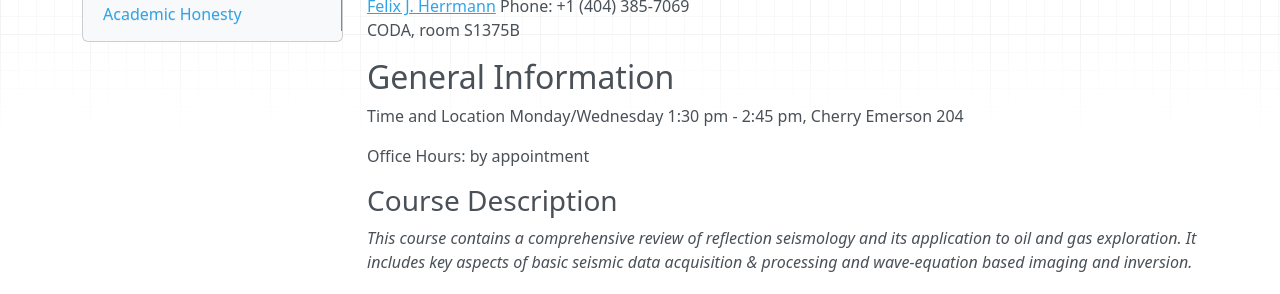
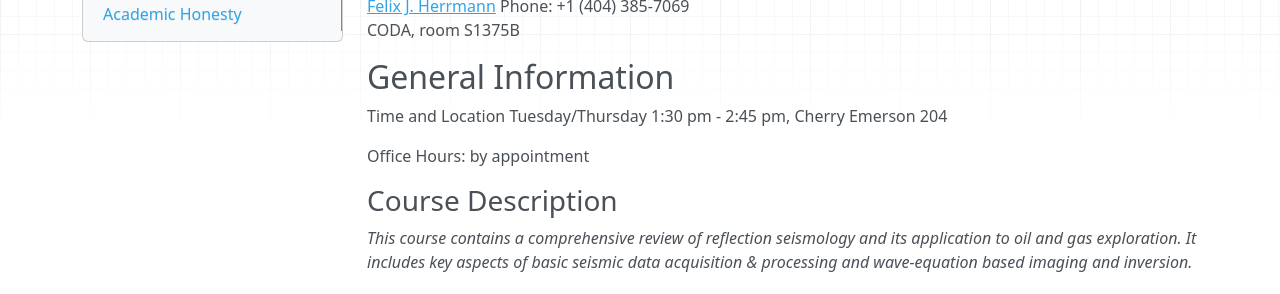
Before and after one commit to flexie/eas-4803-8803-ccs, an MkDocs documentation site: the page built from docs/index.md, in a window 1280 px wide and 900 px high. Shown: the part 182-476 px from the top of the window. Built offline with MkDocs 1.6.1, drawn with Linux system fonts in a browser that asks for light colours; nearby versions of some CDN libraries; old or Windows-style settings are respelled for this version of MkDocs.

Commit message:
Fixed data

```diff
--- a/docs/index.md
+++ b/docs/index.md
@@ -8,7 +8,7 @@ CODA, room S1375B
 
 ## General Information
 
-Time and Location Monday/Wednesday 1:30 pm - 2:45 pm, Cherry Emerson 204
+Time and Location Tuesday/Thursday 1:30 pm - 2:45 pm, Cherry Emerson 204
 
 Office Hours: by appointment
 
```
